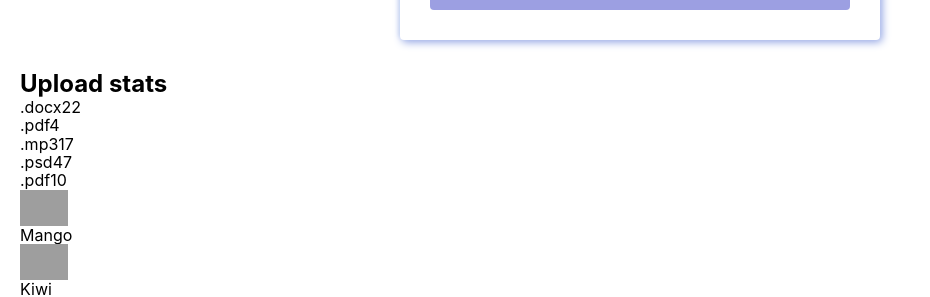
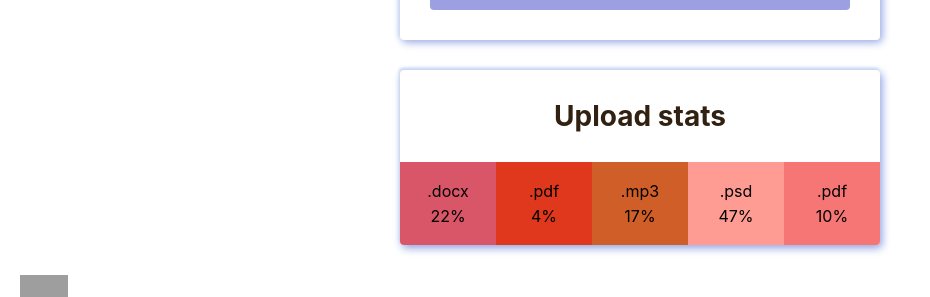
Before and after one commit to TetianaUMKA/goit-react-hw-01-components, a React (Create React App) app: page / in a window 1280 px wide. Shown: the part 466-763 px from the top of the page, without its empty margins (0-930 px from the left). Built offline with nearby package versions, Linux system fonts and the light colour scheme; grey boxes are pictures that could not be loaded.

Commit message:
Stylise Statistics

```diff
--- a/src/components/Statistics/Statistics.jsx
+++ b/src/components/Statistics/Statistics.jsx
@@ -1,18 +1,20 @@
 import PropTypes from 'prop-types';
+
+import { Section, Title, List, Item } from './Statistics.styled';
 
 export const Statistics = ({ title, stats }) => {
   return (
-    <section class="statistics">
-      {title && <h2>{title}</h2>}
-      <ul class="stat-list">
+    <Section>
+      {title && <Title>{title}</Title>}
+      <List>
       {stats.map((stat) => (
-          <li class="item" key={stat.id}>
-            <span class="label">{stat.label}</span>
-            <span class="percentage">{stat.percentage}</span>
-          </li>
+          <Item key={stat.id}>
+            <span>{stat.label}</span>
+            <span>{stat.percentage}%</span>
+          </Item>
       ))}
-      </ul>
-    </section>
+      </List>
+    </Section>
   );
 };
 
--- a/src/components/Statistics/Statistics.styled.jsx
+++ b/src/components/Statistics/Statistics.styled.jsx
@@ -0,0 +1,39 @@
+import styled from 'styled-components';
+import { getRandomHexColor } from '../Utils/getRandomHexColor';
+
+export const Section = styled.section`
+    width: 480px;
+    margin: 0 auto 30px;
+    padding-top: 30px;
+    border-radius: 4px;
+    box-shadow: -1px -2px 3px #c6d4f1, 2px 3px 8px #8c9fe2;
+`;
+export const Title = styled.h2`
+    font-size: 28px;
+    text-align: center;
+    margin-bottom: 30px;
+    color: #312111;
+`;
+
+export const List = styled.ul`
+    display: flex;
+    width: 480px;
+    margin: 0 auto;
+`;
+export const Item = styled.li`
+    display: flex;
+    flex-direction: column;
+    align-items: center;
+    gap: 6px;
+    padding: 20px 0;
+    width: 96px;
+    background-color: ${props => getRandomHexColor(props.index)};
+
+    :first-child {
+        border-radius: 0 0 0 4px;
+    };
+
+    :last-child {
+        border-radius: 0 0 4px 0;
+    };
+`;
```
